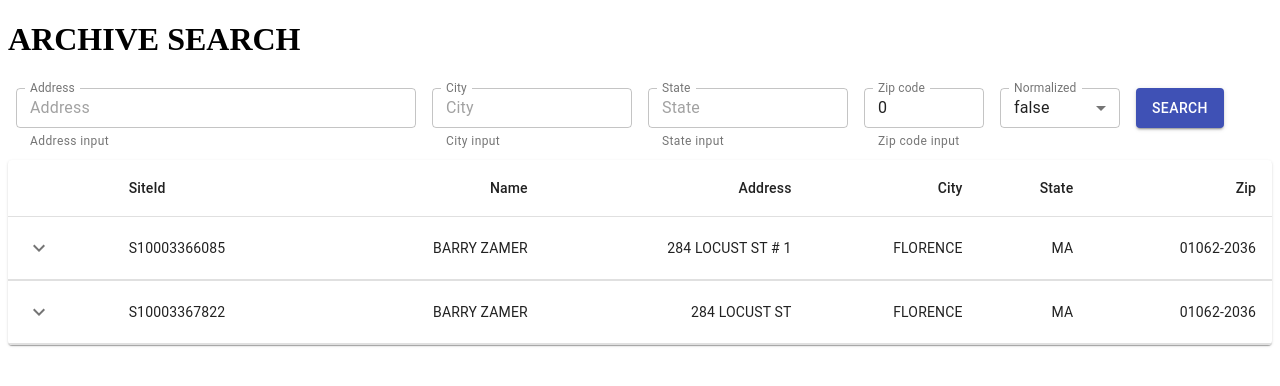
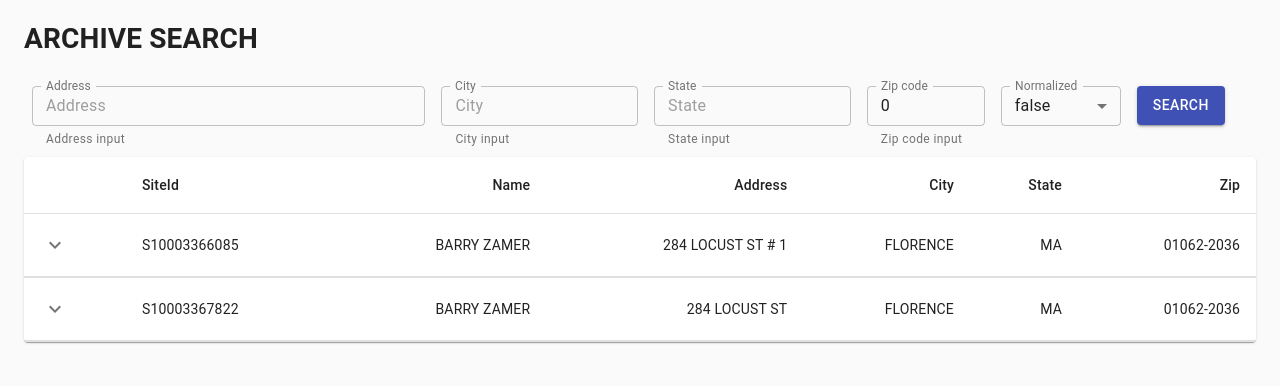
Before and after one commit to ronaldvenegasp/cleaResultForm, a React app: page / in a window 1280 px wide. Shown: the top 386 px of the page. Built offline with nearby package versions, Linux system fonts and the light colour scheme; the HTML template or start-up script is replaced by a standard one.

Commit message:
[WIP] - Added changes to form behavior.

```diff
--- a/src/components/App.tsx
+++ b/src/components/App.tsx
@@ -1,27 +1,34 @@
-import React from 'react';
-import styled from 'styled-components';
+import React, {ChangeEvent} from 'react';
+import CssBaseline from '@material-ui/core/CssBaseline';
+import Container from '@material-ui/core/Container';
 import DataTable from './DataTable';
 import SearchForm from './SearchForm';
-
-interface AppProps {
-  name: string;
-}
 
 type ContainerProps = {
   padding?: string | 0;
   margin?: string | 0;
 };
 
-export const Container = styled.div<ContainerProps>`
-  padding: ${props => ('padding' in props ? props.padding : '0')};
-  margin: ${props => ('margin' in props ? props.margin : 0)};
-`;
+export default function App() {
+  const handleSearchButton = (event: any) => {
+    event.preventDefault();
+    console.log('handleSearchButton');
+  };
 
-export default function App({ name }: AppProps) {
+  const handleInputChange = (event: ChangeEvent<{ value: string }>) => {
+    console.log(event);
+  }
+
   return (
-    <Container>
-      <SearchForm></SearchForm>
-      <DataTable></DataTable>
-    </Container>
+    <React.Fragment>
+      <CssBaseline />
+      <Container maxWidth="lg">
+        <SearchForm
+          ClickHandler={handleSearchButton}
+          ChangeHandler={handleInputChange}
+        ></SearchForm>
+        <DataTable></DataTable>
+      </Container>
+    </React.Fragment>
   );
 }
--- a/src/components/DataTable.tsx
+++ b/src/components/DataTable.tsx
@@ -12,7 +12,7 @@ import Typography from '@material-ui/core/Typography';
 import Paper from '@material-ui/core/Paper';
 import KeyboardArrowDownIcon from '@material-ui/icons/KeyboardArrowDown';
 import KeyboardArrowUpIcon from '@material-ui/icons/KeyboardArrowUp';
-import { data } from '../data/data.ts';
+import { data } from '../data/data';
 
 interface RowProps {
   SiteId: string;
@@ -46,7 +46,9 @@ function Row(props: { row: RowProps }) {
             {open ? <KeyboardArrowUpIcon /> : <KeyboardArrowDownIcon />}
           </IconButton>
         </TableCell>
-        <TableCell component="th" scope="row">{row.SiteId}</TableCell>
+        <TableCell component="th" scope="row">
+          {row.SiteId}
+        </TableCell>
         <TableCell align="right">{row.Name}</TableCell>
         <TableCell align="right">{row.Address}</TableCell>
         <TableCell align="right">{row.City}</TableCell>
--- a/src/components/SearchForm.tsx
+++ b/src/components/SearchForm.tsx
@@ -39,6 +39,11 @@ const useStyles = makeStyles((theme: Theme) =>
   })
 );
 
+interface SearchFormProps {
+  ClickHandler: (event: React.MouseEvent<HTMLButtonElement>) => void;
+  ChangeHandler: (event: React.FormEvent<HTMLInputElement>) => any;
+}
+
 type FormContainerProps = {
   padding?: string | 0;
   margin?: string | 0;
@@ -49,7 +54,7 @@ export const FormContainer = styled.div<FormContainerProps>`
   margin: ${props => ('margin' in props ? props.margin : 0)};
 `;
 
-export default function SearchForm() {
+export default function SearchForm(Props: SearchFormProps) {
   const [state, setState] = useState({
     address: '',
     city: '',
@@ -75,16 +80,17 @@ export default function SearchForm() {
   const handleNormalizedChange = (event: any) =>
     setState({ ...state, normalized: !!event.target.value });
 
-  const handleSearchButton = (event: any) => {
+  /* const handleSearchButton = (event: any) => {
     event.preventDefault();
     console.log(state);
-  };
+  }; */
 
   return (
     <FormContainer>
       <h1>ARCHIVE SEARCH</h1>
       <form className={classes.root} noValidate autoComplete="off">
         <TextField
+          name="address"
           id="address-input"
           className={classes.addressField}
           label="Address"
@@ -99,7 +105,7 @@ export default function SearchForm() {
           }}
           variant="outlined"
           value={state.address}
-          onChange={handlerAddressChange}
+          onChange={Props.ChangeHandler}
         />
 
         <TextField
@@ -179,7 +185,7 @@ export default function SearchForm() {
           variant="contained"
           color="primary"
           className={classes.button}
-          onClick={handleSearchButton}
+          onClick={Props.ClickHandler}
         >
           Search
         </Button>
--- a/src/index.tsx
+++ b/src/index.tsx
@@ -3,10 +3,7 @@ import React from 'react';
 
 import App from './components/App';
 
-ReactDOM.render(
-  <App name="cleaResults" />,
-  document.querySelector('#container')
-);
+ReactDOM.render(<App />, document.querySelector('#container'));
 
 if (module && module.hot) {
   module.hot.accept();
```
